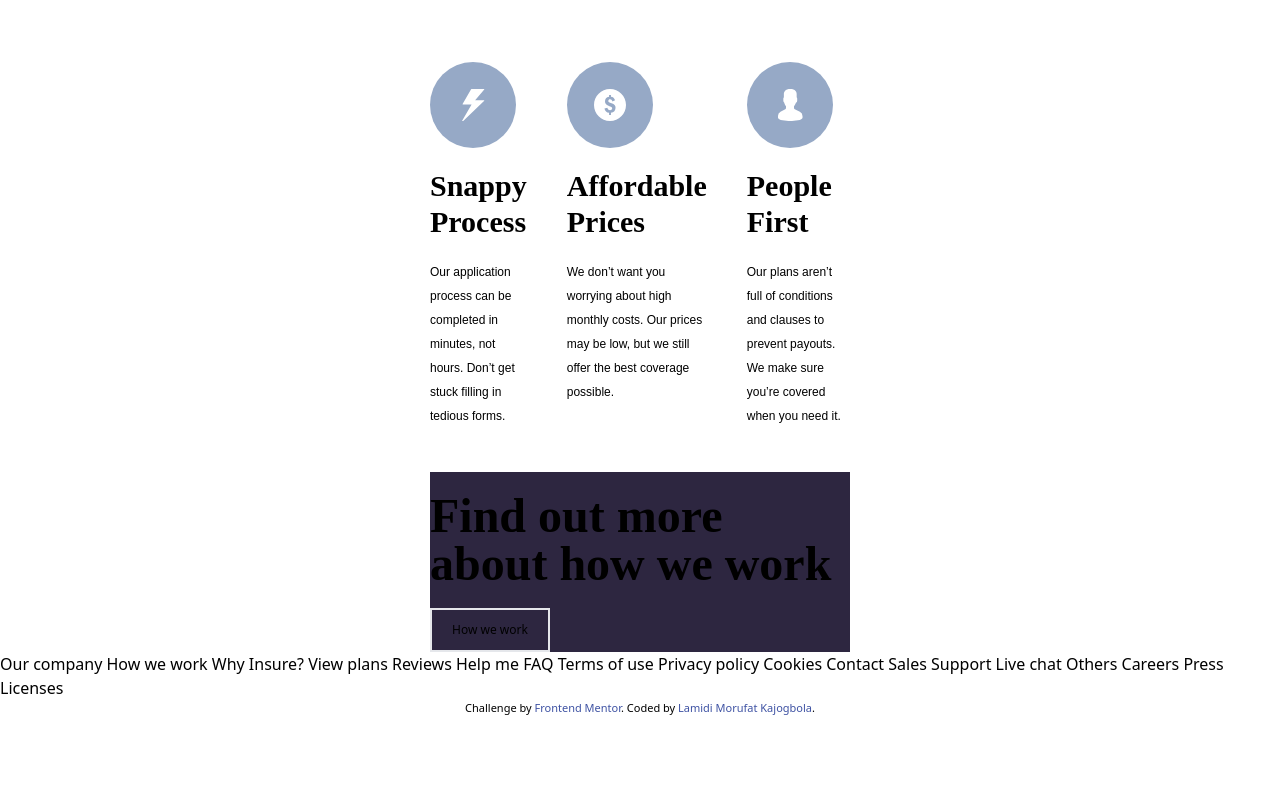
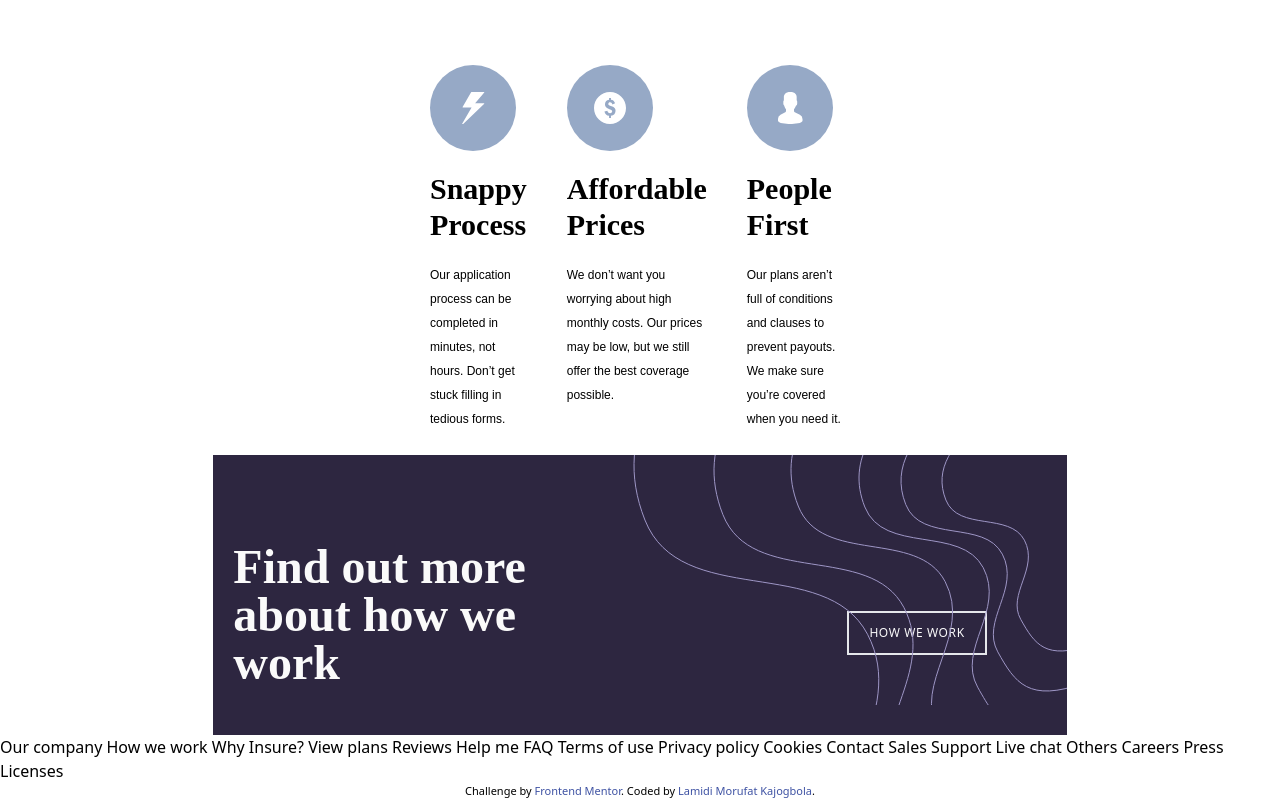
Before and after one commit to Ehmkayel/frontendmentorchallenges, a website: page insure-landing-page-master/index.html in a window 1280 px wide. Shown: the part 992-1792 px from the top of the page. Before the commit the page ends 1709 px from the top, so only its background shows below. Drawn offline with Linux system fonts and the light colour scheme.

Commit message:
updated the find out more section by removing the background image and making use of picture

```diff
--- a/insure-landing-page-master/index.html
+++ b/insure-landing-page-master/index.html
@@ -120,7 +120,7 @@
         </div>
       </section>
       <section class="container mx-auto px-60 py-6 mt-56">
-        <hr class="w-32" />
+        <hr class="w-32 border-t-4 border-black" />
         <h2 class="font-serif text-5xl font-bold pt-9">We’re different</h2>
         <div class="flex mt-20 space-x-10">
           <div class="">
@@ -155,17 +155,32 @@
           </div>
         </div>
       </section>
-      <section class="container mx-auto px-60">
-        <div class="bg-darkViolet">
-          <h1 class="font-serif text-5xl text-wrap font-bold pt-5 mt-5">
+
+      <section
+        class="container mx-auto text-veryLightGray bg-darkViolet px-5 py-12 grid items-center gap-7 text-center lg:w-8/12 lg:grid-cols-2 relative"
+      >
+        <h1
+          class="font-serif text-5xl text-wrap font-bold pt-5 mt-5 text-start"
+        >
           Find out more about how we work
         </h1>
         <a
           href="#"
-            class="mt-5 inline-block border-2 py-3 px-5 max-w-32 hover:text-darkViolet hover:bg-veryLightGray"
+          class="mt-5 inline-block border-2 py-3 px-5 max-w-40 hover:text-darkViolet hover:bg-veryLightGray uppercase tracking-wider absolute right-20 bottom-20"
           >How we work</a
         >
-        </div>
+        <picture>
+          <source
+            media="(min-width: 768px)"
+            srcset="./images/bg-pattern-how-we-work-desktop.svg"
+            alt="bg-pattern-how-we-work-desktop"
+          />
+          <img
+            src="./images/bg-pattern-how-we-work-mobile.svg"
+            alt="bg-pattern-how-we-work-mobile"
+            class="w-120 absolute right-0 lg:w-auto lg:top-0"
+          />
+        </picture>
       </section>
     </main>
     Our company How we work Why Insure? View plans Reviews Help me FAQ Terms of
```
Also changed, not shown: insure-landing-page-master/css/main.css, insure-landing-page-master/style.css (line endings or trailing spaces). Lines whose indentation alone changed are shown as unchanged.
